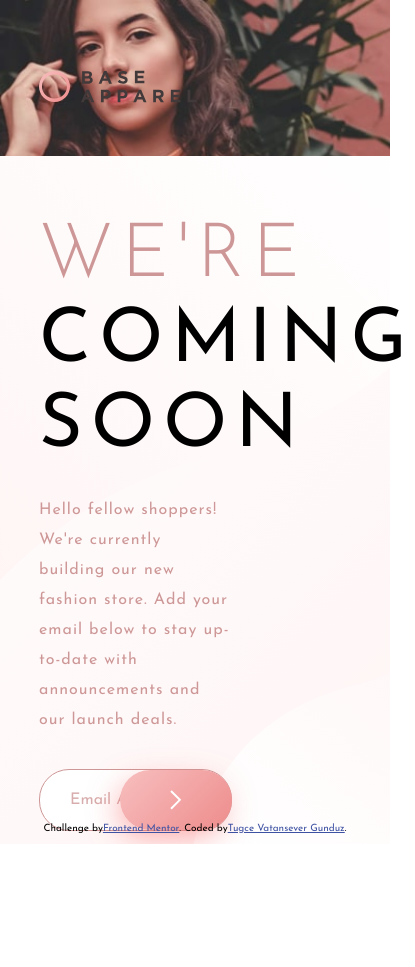
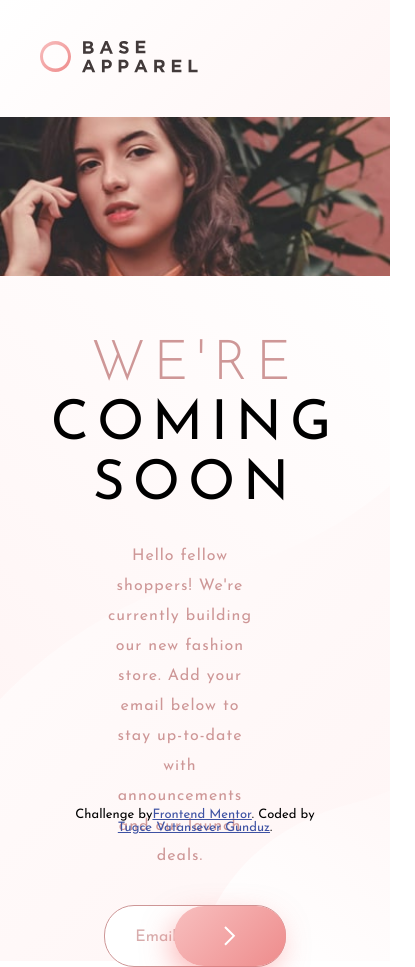
Before and after one commit to TugceVG/frontend-mentor-challenges, a plain HTML site: page coming-soon-page/index.html in a window 390 px wide. Shown: the whole page, 415 px wide, since content can reach past the window. Before the commit the page ends 844 px from the top, so only its background shows below. Drawn offline with Linux system fonts and the light colour scheme.

Commit message:
chore(coming-soon-page): update styles and add media query

```diff
--- a/coming-soon-page/index.html
+++ b/coming-soon-page/index.html
@@ -19,7 +19,7 @@
     <main class="container">
       <section class="content-container">
         <h1>
-          <span>We're </span>coming<br />
+          <span>We're <br /></span>coming<br />
           soon
         </h1>
         <p>
--- a/coming-soon-page/style.css
+++ b/coming-soon-page/style.css
@@ -33,12 +33,7 @@ header {
   position: absolute;
   height: auto;
   width: 100%;
-  /* padding: 3rem; */
   padding: 7rem 0 0 10%;
-}
-
-header img {
-  /* width: 150px; */
 }
 
 main {
@@ -48,18 +43,12 @@ main {
   height: 100vh;
   width: 100%;
   background: var(--gradients-1);
-  /* flex-direction: column-reverse; */
-  /* justify-content: flex-end; */
-  /* min-height: 100vh; */
-  /* padding: 10rem 0 5rem 0; */
 }
 
 .content-container {
-  /* flex: 1; */
   display: flex;
   flex-direction: column;
   align-items: flex-start;
-  /* justify-content: space-around; */
   padding: 15% 0 5% 10%;
   background-image: url("./images/bg-pattern-desktop.svg");
   background-repeat: no-repeat;
@@ -67,13 +56,11 @@ main {
   background-position: center;
   height: 100%;
   width: 60%;
-  /* padding: 5rem 3rem 0 3rem; */
 }
 
 .content-container h1 {
   font-size: 7.5rem;
   font-weight: 400;
-  /* text-align: center; */
   text-transform: uppercase;
   letter-spacing: 0.8rem;
   line-height: 8.5rem;
@@ -83,7 +70,6 @@ main {
 .content-container h1 span {
   color: hsl(var(--desaturated-red));
   font-weight: 300;
-  display: block;
 }
 
 .content-container p {
@@ -94,24 +80,18 @@ main {
   font-weight: 400;
   color: hsl(var(--desaturated-red));
   margin-bottom: 4rem;
-  /* text-align: center; */
-  /* margin: 2rem auto 4rem auto; */
+  padding-right: 3rem;
 }
 
 .content-container form {
   display: flex;
   align-items: center;
   position: relative;
-  /* display: block; */
   height: 5rem;
   width: 55%;
-  /* width: 100%; */
-  /* max-width: 40rem; */
-  /* margin: 0 auto; */
 }
 
 form label img {
-  /* display: inline-block; */
   position: absolute;
   top: 1.7rem;
   right: 12rem;
@@ -119,16 +99,13 @@ form label img {
 }
 
 .content-container form input {
-  /* position: absolute; */
   width: 100%;
   height: 100%;
   padding: 3rem;
-  /* padding-left: 3rem; */
   border: 1px solid hsl(var(--desaturated-red));
   border-radius: 3rem;
   font-family: "Josefin Sans", sans-serif;
   font-size: 1.8rem;
-  /* outline: none; */
 }
 
 .content-container form input::placeholder {
@@ -143,18 +120,12 @@ form label img {
   position: absolute;
   right: 0;
   height: 100%;
-  /* width: 150px; */
   background: var(--gradients-2);
-  /* color: white; */
   padding: 3rem 5rem;
   border-radius: 4rem;
   border: none;
   cursor: pointer;
   box-shadow: -5px 10px 30px -3px hsl(var(--soft-red), 0.5);
-  /* width: 7rem; */
-  /* box-shadow: 0px 0px 18px 1px hsl(var(--dark-grayish-red), 0.5); */
-  /* position: absolute; */
-  /* outline: none; */
 }
 
 .content-container form button:hover {
@@ -170,20 +141,12 @@ form label img {
 }
 
 .photo-container {
-  /* flex: 1; */
   display: flex;
-  /* width: 100%; */
-  /* height: 30rem; */
   height: 100%;
   min-width: 40%;
   background: url("./images/hero-desktop.jpg") no-repeat;
   background-size: cover;
 }
-
-/* .photo-container img {
-  height: 100%;
-  width: 100%;
-} */
 
 .attribution {
   position: fixed;
@@ -192,7 +155,7 @@ form label img {
   flex-wrap: wrap;
   width: 100%;
   bottom: 1rem;
-  font-size: 1rem;
+  font-size: 1.3rem;
 }
 
 .attribution a {
@@ -200,14 +163,40 @@ form label img {
 }
 
 @media (max-width: 768px) {
+  header {
+    padding: 4rem;
+    position: static;
+    background: var(--gradients-1);
+  }
+
   main {
-    flex-direction: column;
+    flex-direction: column-reverse;
   }
+
   main .content-container {
-    order: 2;
     width: 100%;
+    align-items: center;
+    justify-content: center;
+    padding: 6rem 3rem 0 3rem;
   }
-  .photo-container {
+
+  .content-container h1 {
+    font-size: 5.5rem;
+    font-weight: 400;
+    text-transform: uppercase;
+    letter-spacing: 0.8rem;
+    line-height: 6rem;
+    margin-bottom: 2.5rem;
+    text-align: center;
+  }
+
+  .content-container p {
+    width: 100%;
+    text-align: center;
+  }
+
+  main .photo-container {
+    width: 100%;
     background-image: url("./images/hero-mobile.jpg");
     background-size: cover;
   }
```
